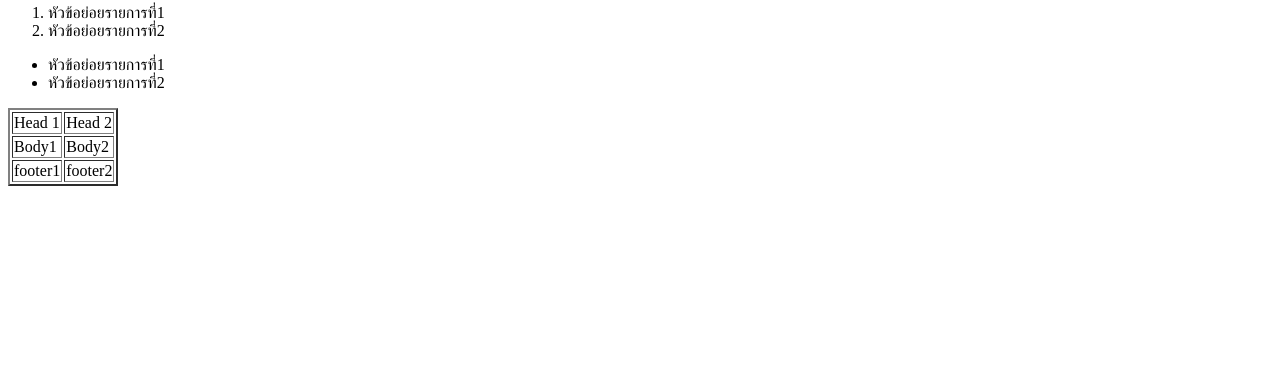
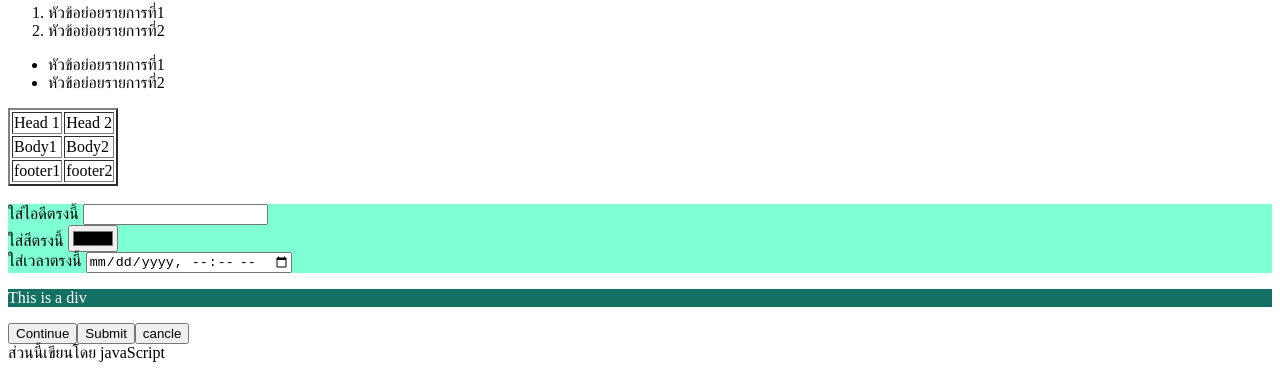
Before and after one commit to jaruwan19/SE2, a plain HTML site: page index.html in a window 1280 px wide. Shown: the part 703-1073 px from the top of the page. Before the commit the page ends 897 px from the top, so only its background shows below. Drawn offline with Linux system fonts and the light colour scheme.

Commit message:
ส่งงานอาทิตย์ที่2

```diff
--- a/index.html
+++ b/index.html
@@ -1,12 +1,29 @@
 <html>
 <head>
     <meta charset="utf-8">
+    <!-- CSS[5] -->
+    <meta name="viewport" content="width=device-width, initial-scale=1.0">
     <title>หัวข้อ</title>
+    <!-- CSS [1]-->
+    <link rel="stylesheet" href="style.css">
+
+    <script src="javascript.js">
+
+
+    </script>
+
+    <!-- // <script async src="javascript.js" > -->
 </head>
 <body>
+    <!-- class จะเจาะจงทุก element หลายอย่างได้-->
+    <!-- id ใช้ได้กับอย่างเดียว -->
     <div class="class1">
         ส่วนนี้คือคอนเทนต์
     </div>
+
+    <script>
+        alert("OK")
+    </script>
 
     <h1>size1</h1>
     <h2>size2</h2>
@@ -45,7 +62,7 @@
         <li>หัวข้อย่อยรายการที่2</li>
     </ul>
 
-    <table border="2">
+    <table border="2" class="tab-class">
         <thead>
             <tr>
                 <td>Head 1</td>
@@ -65,5 +82,35 @@
             </tr>
         </tfoot>
     </table>
+    <br>
+    <form action="/submit.php" id="this-id">
+        <div>
+            <label for="uid">ใส่ไอดีตรงนี้</label>
+        <input type="text" id="uid">
+        </div>
+        <div>
+            <label for="color">ใส่สีตรงนี้</label>
+        <input type="color" id="color">
+        </div>
+        <div>
+           <label for="time">ใส่เวลาตรงนี้</label>
+        <input type="datetime-local" id="time">
+        </div>
+
+    </form>
+
+    <div class="class-a">
+        <p>This is a div</p>
+    </div>
+    <div class="flex-naja">
+        <input type="button" id="flex-naja"value="Continue">
+        <input type="button" id="flex-naja"value="Submit">
+        <input type="button" id="flex-naja"value="cancle">
+    </div>
 </body>
+
+<script>
+    document.write("ส่วนนี้เขียนโดย javaScript");
+    console.log("ส่วนนี้อยู่ใน Debugger");
+</script>
 </html>
--- /dev/null
+++ b/javascript.js
@@ -0,0 +1 @@
+alert("Import");
--- /dev/null
+++ b/style.css
@@ -0,0 +1,34 @@
+/* select all */
+/* *{
+    font-size: 40px;
+} */
+/* class */
+.class-a{
+    /* background-color: palevioletred; */
+    background-color: var(--var1);
+    color: white;
+}
+
+#this-id{
+    background-color: aquamarine;
+}
+/* selector [2]*/
+
+/* CSS[3] variables */
+:root{
+    --var1:rgb(21, 112, 100);
+}
+
+/* CSS[4] Responsive, media , viewport */
+@media  screen and (max-width: 600px) and (min-width:300px){
+    body{
+        color: blueviolet;
+    }
+}
+
+
+/* CSS[5] Display Type , Flexbox */
+.flex-naja{
+    display: flex;
+    flex-direction: row;
+}
```
